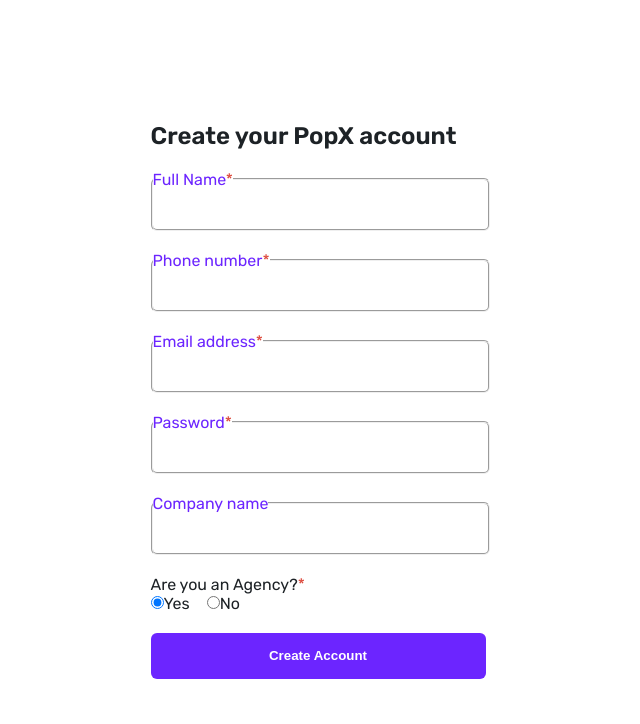
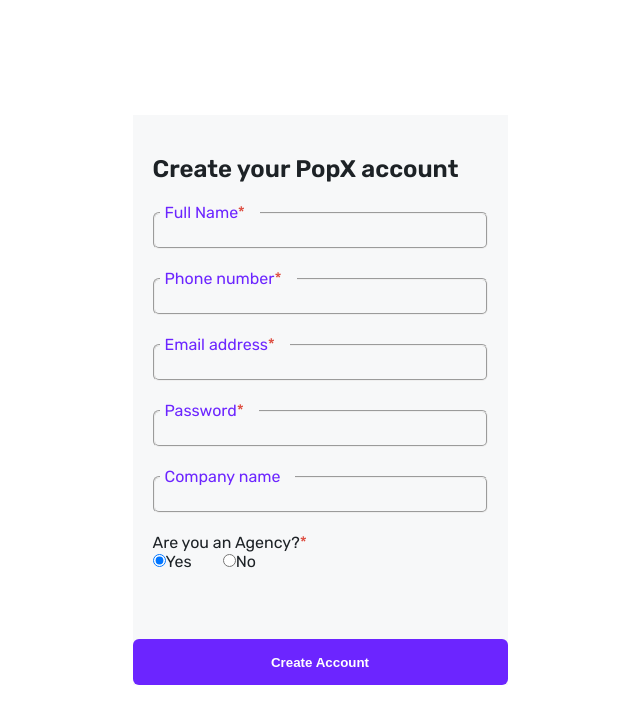
Before and after one commit to shabnamnegi2001/popXassignment, a React (Vite) app: page /signUp in a window 1280 px wide. Shown: the top 724 px of the page, without its empty margins (320-960 px from the left). Built offline with nearby package versions, Linux system fonts and the light colour scheme.

Commit message:
added styling

```diff
--- a/src/App.css
+++ b/src/App.css
@@ -6,6 +6,7 @@
 }
 
 .app-container{
+  margin: 0 auto;
   height: 100vh;
   width: 100vw;
   display: flex;
@@ -21,3 +22,9 @@
   box-shadow: none;
   outline: none;
 }
+
+@media (max-width: 480px){
+.app-container{
+ max-width: 400px;
+}
+}
--- a/src/pages/signin/SignIn.jsx
+++ b/src/pages/signin/SignIn.jsx
@@ -63,7 +63,16 @@
         </fieldset>
 
       <div>
-      <button className="signIn-button" type="submit">Login</button>
+      <button
+      className="signIn-button"
+       type="submit"
+       disabled={!(formData.email && formData.password)}
+       style={{
+       backgroundColor: formData.email && formData.password ? '#6C25FF' : '#CBCBCB',
+       }}
+       >
+        Login
+        </button>
       </div>
       </form>
 
--- a/src/pages/signin/signin.css
+++ b/src/pages/signin/signin.css
@@ -11,34 +11,27 @@
 }
 
 .signIn-input{
- width: 335px;
- height: 40px;
+ width: 100%;
+ height: 100%;
  border-radius: 6px;
  border: none;
+ padding-left: 6px;
+ padding-bottom: 6px;
 }
 
 .signIn-input-1, .signIn-input-2 {
   border-radius: 6px;
 }
 
-.signIn-heading{
-  width: 188px;
-  height: 20px;
-  margin-top: -5px;
-}
-
-.signIn-content{
-  margin-top: 20px;
-  color: #919191;
-}
-
 .label{
   color: #6C25FF;
+  padding-left: 5px;
+  padding-right: 15px;
 }
 
 .signIn-button{
   height: 46px;
-  width: 335px;
+  width: 100%;
   background-color: #CBCBCB;
   color: white;
   border: none;
@@ -49,13 +42,23 @@
 }
 
 @media (max-width: 375px){
+  .signIn-content{
+    height: 48px;
+    width: 232px;
+  }
+
   .signIn-heading{
- width: 188px;
-height: 69px;
-text-align: left;
-font: normal normal medium 28px/36px Rubik;
-letter-spacing: 0px;
-color: #1D2226;
-opacity: 1;
+  width: 188px;
+  height: 69;
+}
+
+.signIn-button{
+  width: 335px;
+  height: 46px;
+}
+
+.signIn-input-1, .signIn-input-2 {
+width: 335px;
+height: 40px;
 }
 }
--- a/src/pages/signup/signup.css
+++ b/src/pages/signup/signup.css
@@ -1,23 +1,43 @@
+.signUp-container{
+  background-color: #F7F8F9;
+  height: 100%;
+  width: 100%;
+  display: flex;
+  flex-direction: column;
+}
+
 .signUp-content-container{
   display: flex;
   flex-direction: column;
   gap: 20px;
+  padding: 40px 20px;
 }
 
 .signUp-input{
- width: 335px;
- height: 40px;
- border-radius: 60px;
- border: none;
+height:40px;
+width: 100%;
+border-radius: 6px;
+border: none;
+font-size: large;
 }
 
 .signUp{
+  width: 335px;
+  height: 46px;
   border-radius: 6px;
+  padding-bottom: 2px;
+}
+
+.label{
+  color: #6C25FF;
+  margin-left: 5px;
+  padding-left: 5px;
+  padding-right: 15px;
 }
 
 .signUp-button{
   height: 46px;
-  width: 335px;
+  width: 100%;
   background-color: #6C25FF;
   color: white;
   border: none;
@@ -33,5 +53,34 @@
 
 .radio-input{
   display: flex;
-  gap: 17px;
+  gap: 31px;
 }
+
+@media (max-width: 375px){
+  .signUp-content{
+    height: 48px;
+    width: 232px;
+  }
+
+  .heading{
+  width: 188px;
+  height: 69;
+}
+
+.signUp-button{
+  height: 46px;
+}
+
+.signUp{
+height: 40px;
+}
+.signUp-content-container{
+  padding: 40px 20px;
+  gap: 15px;
+}
+
+.signUp{
+  width: auto;
+  max-width: 335px;
+}
+}
```
Also changed, not shown: src/pages/signup/SignUp.jsx (+0 -56 lines), signup.css (added).
